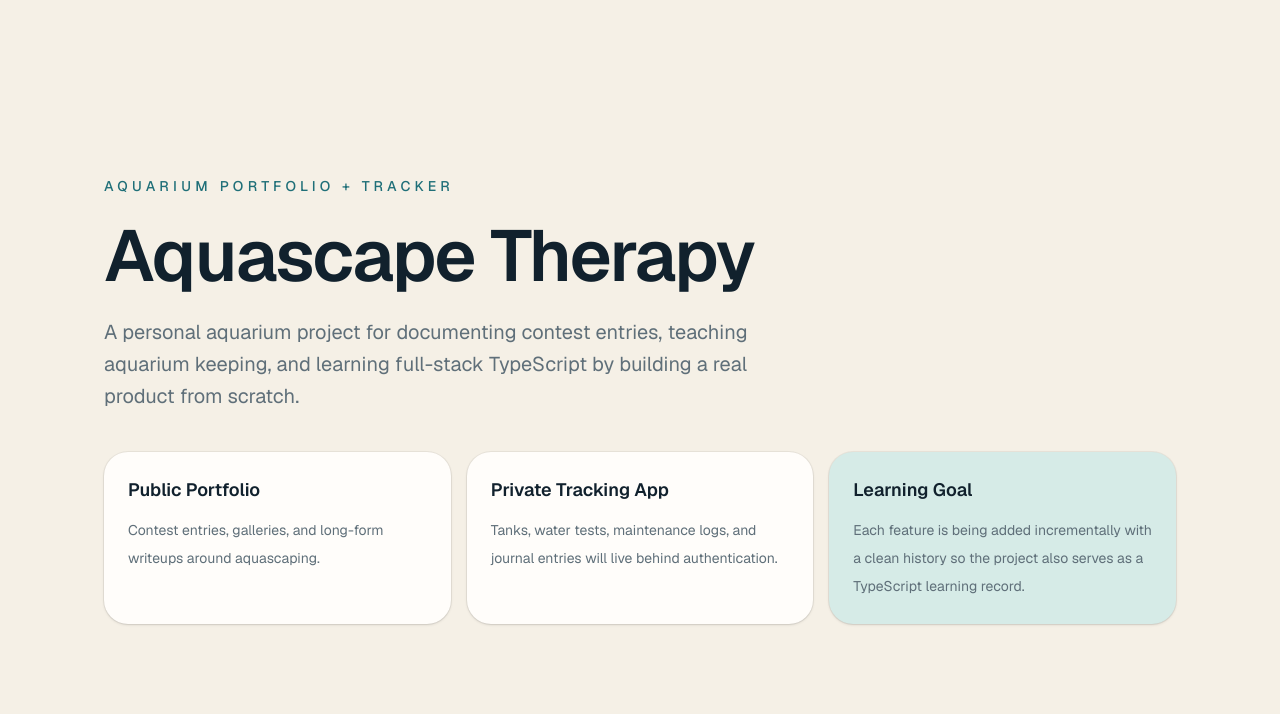
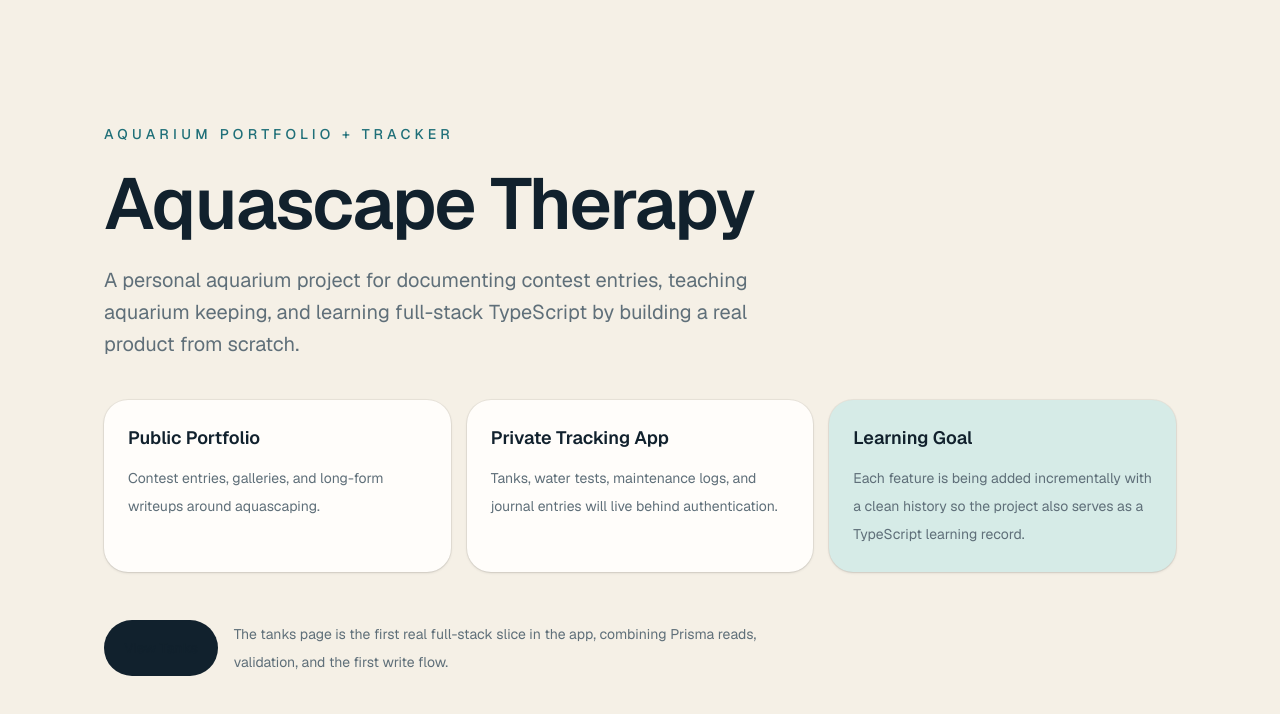
Before and after one commit to doulikecookiedough/aquascapetherapy2, a Next.js app: page / in a window 1280 px wide. Shown: the top 714 px of the page. Built offline with nearby package versions, Linux system fonts and the light colour scheme.

Commit message:
feat: add button/homepage link to view tanks from homepage

```diff
--- a/app/(public)/page.tsx
+++ b/app/(public)/page.tsx
@@ -1,3 +1,5 @@
+import Link from "next/link";
+
 export default function Home() {
   return (
     <main className="flex min-h-screen flex-col bg-background">
@@ -39,6 +41,19 @@ export default function Home() {
             </p>
           </div>
         </div>
+
+        <div className="flex flex-col gap-4 pt-2 sm:flex-row">
+          <Link
+            className="inline-flex items-center justify-center rounded-full bg-foreground px-5 py-3 text-sm font-medium text-background transition-opacity hover:opacity-90"
+            href="/tanks"
+          >
+            View Tanks
+          </Link>
+          <p className="max-w-xl text-sm leading-7 text-muted">
+            The tanks page is the first real full-stack slice in the app,
+            combining Prisma reads, validation, and the first write flow.
+          </p>
+        </div>
       </section>
     </main>
   );
```
